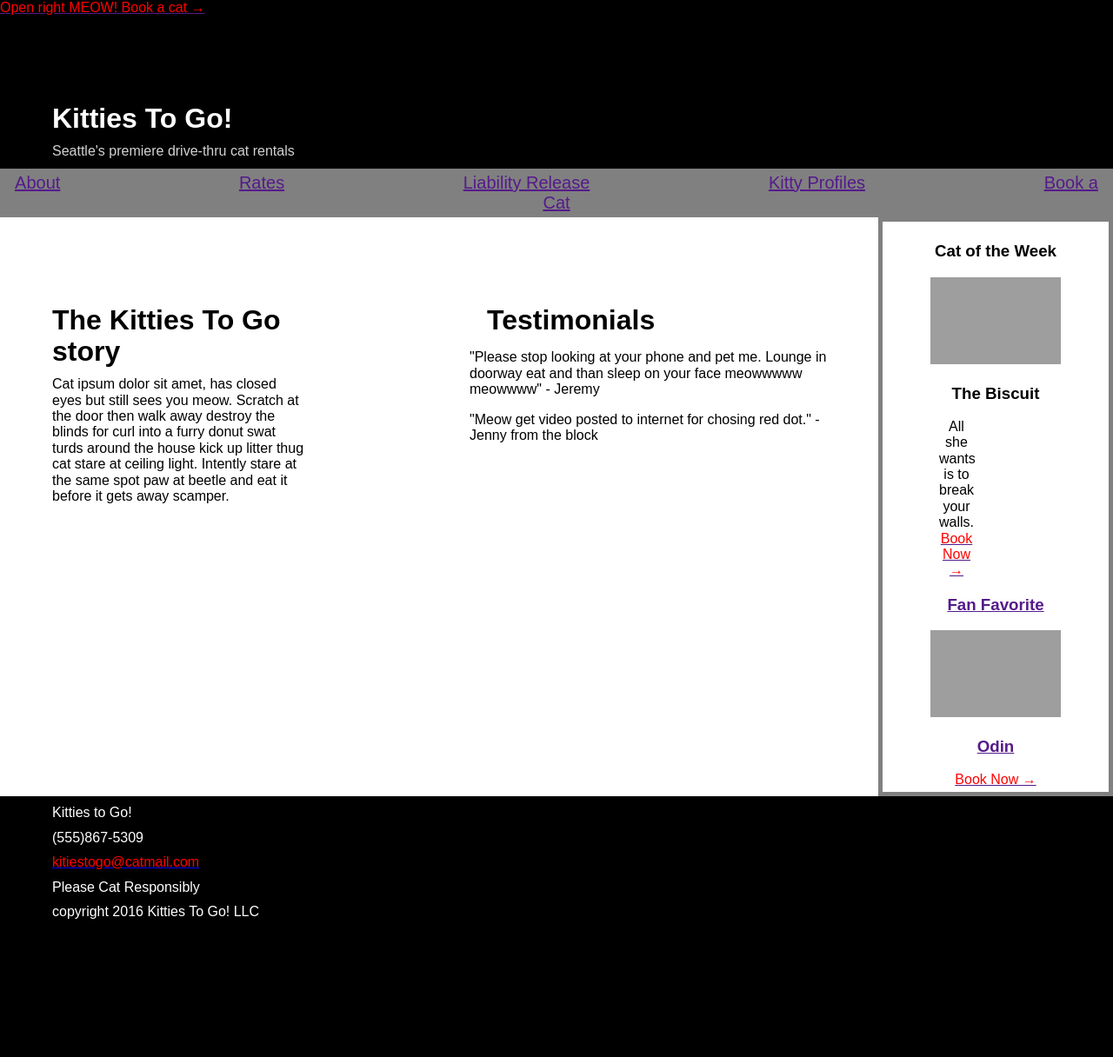
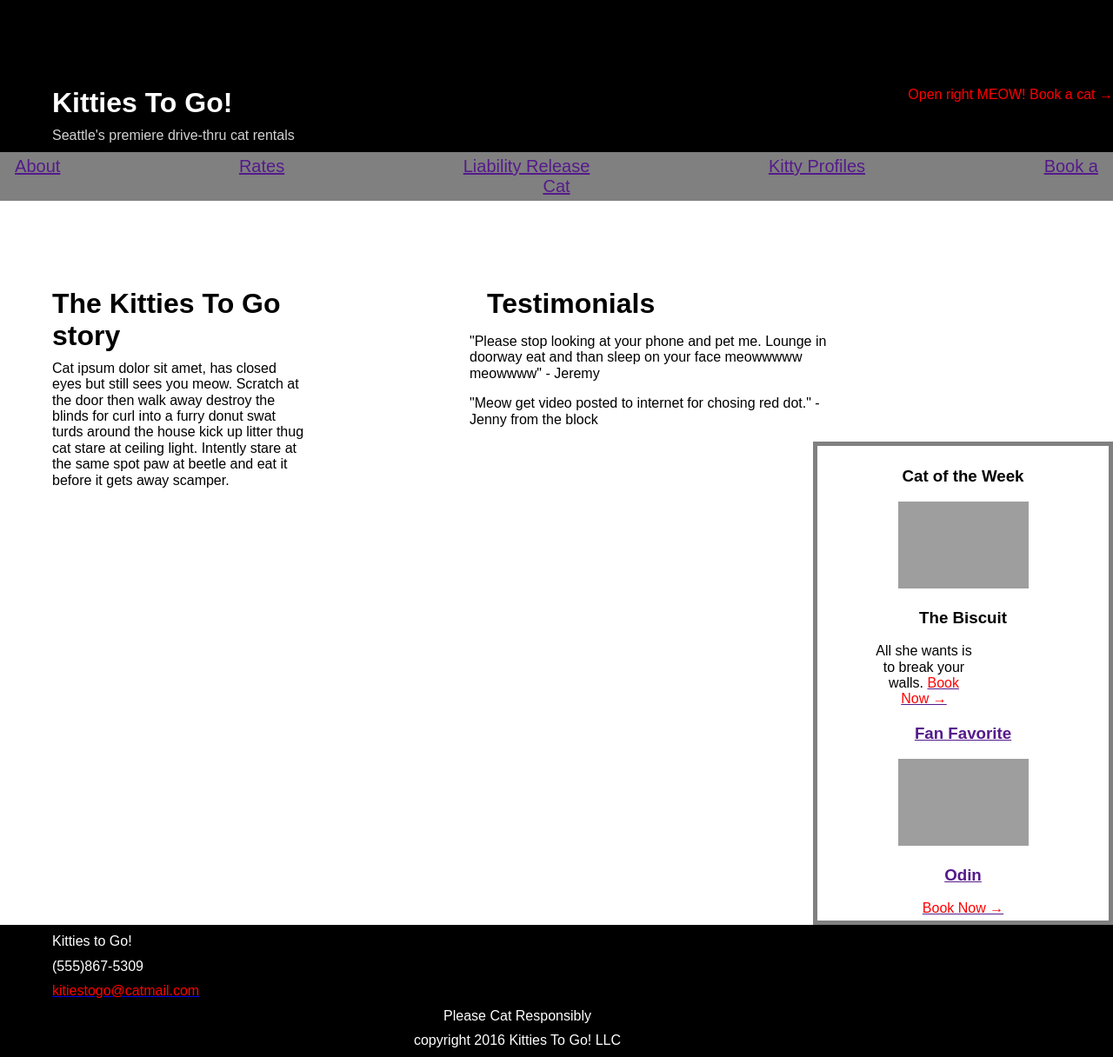
Before and after one commit to lowkee/kittiestogo, a plain HTML site: page index.html in a window 1280 px wide. Shown: the whole page at 87% size. Before the commit the page ends 1068 px from the top, so only its background shows below. Drawn offline with Linux system fonts and the light colour scheme; grey boxes are pictures that could not be loaded.

Commit message:
made a lot of changes should have been commiting more

```diff
--- a/stylesheets/kittiestogo.css
+++ b/stylesheets/kittiestogo.css
@@ -1,3 +1,6 @@
+.head{
+  float:right;
+  }
 body{
   background: black;
 }
@@ -11,7 +14,8 @@ header{
  }
 h1{
   margin: 100px 150px 0px 60px;
-}
+  }
+
 main{
   background-color: white;
   text-align: inherit;
@@ -28,6 +32,9 @@ nav{
 p {
     margin: 10px 150px 10px 60px;
 }
+p.footer{
+  text-align: center;
+}
 div1{
   width: 500px;
   float:left;
@@ -36,8 +43,8 @@ div2{
   width: 500px;
   float:left;
 }
-.rightside {
-    width: 250px;
+div3.rightside {
+    width: 325px;
     height: auto;
     padding: 5px;
     border: 5px solid gray;
```
